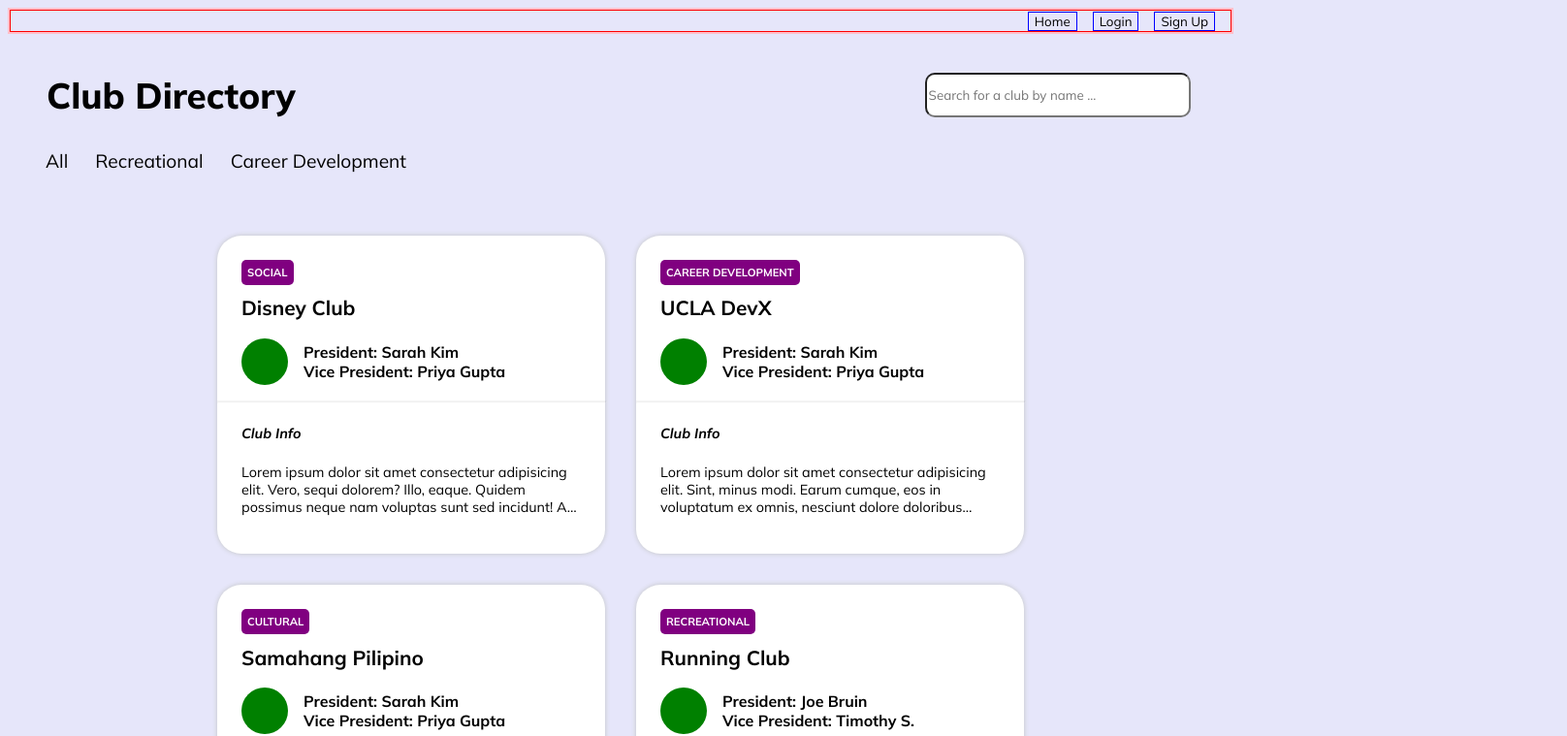
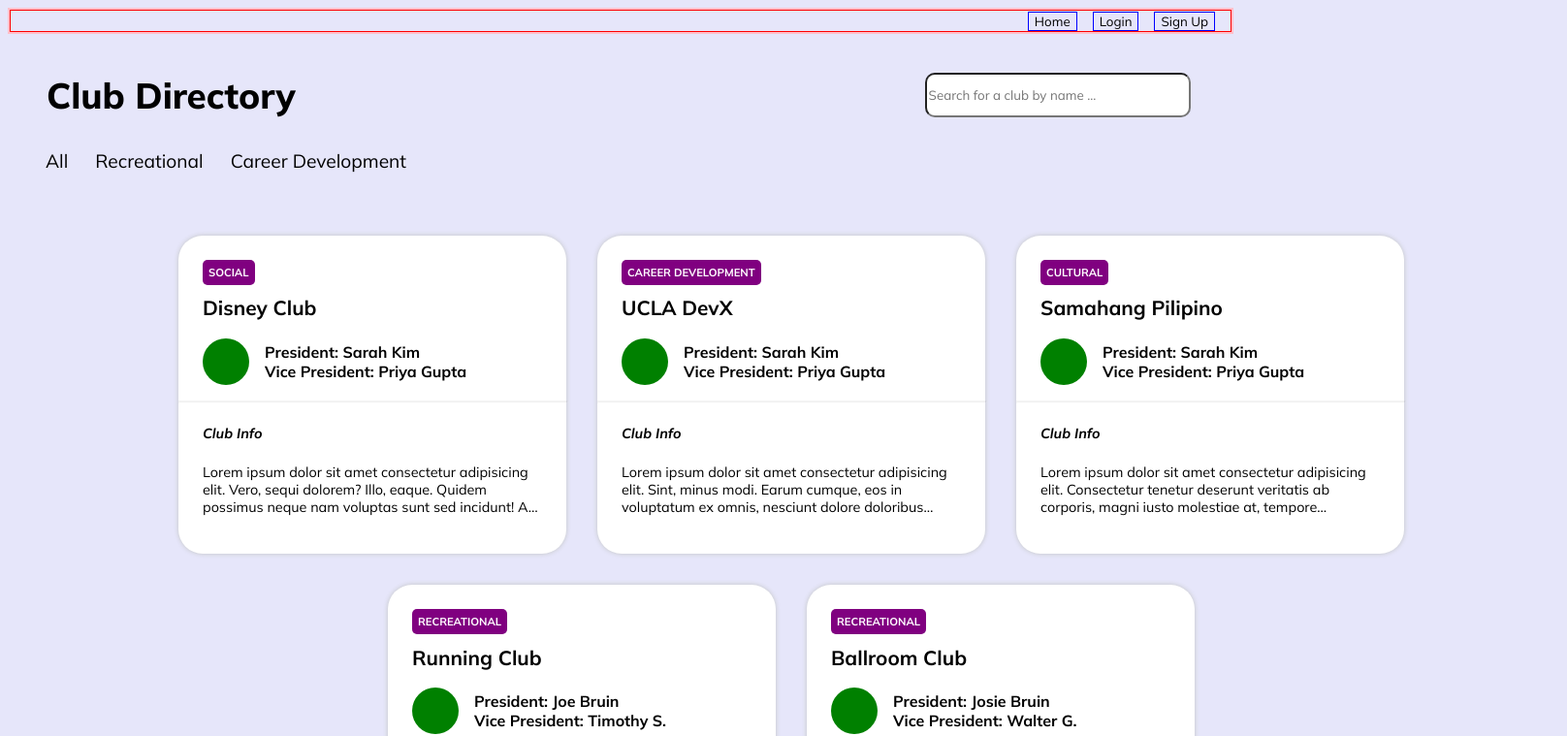
Before and after one commit to jenpennen/ucla-perspective, a React (Vite) app: page /#/ClubDirectory in a window 1280 px wide. Shown: the top 759 px of the page at 97% size, 1616 px wide, since content can reach past the window. Built offline with nearby package versions, Linux system fonts and the light colour scheme.

Commit message:
Created working filters for club directory.

```diff
--- a/src/components/Properties.jsx
+++ b/src/components/Properties.jsx
@@ -2,6 +2,7 @@ import ClubSummary, {ClubFull} from "./Club";
 
 const props = [
     {
+        id: 1,
         tag: "Social",
         name: "Disney Club",
         pres: 'Sarah Kim',
@@ -10,6 +11,7 @@ const props = [
         summary: "Lorem ipsum dolor sit amet consectetur adipisicing elit. Vero, sequi dolorem? Illo, eaque. Quidem possimus neque nam voluptas sunt sed incidunt! Aut voluptatem neque facilis iure nam, error et magni. Lorem ipsum dolor sit amet consectetur, adipisicing elit. Laboriosam dignissimos ducimus voluptatibus. Molestiae enim animi corrupti ipsa doloribus labore suscipit magnam cumque, itaque, asperiores fuga beatae et facilis voluptatum esse!",
     },
     {
+        id: 2,
         tag: "Career Development",
         name: "UCLA DevX",
         pres: 'Sarah Kim',
@@ -18,6 +20,7 @@ const props = [
         summary: "Lorem ipsum dolor sit amet consectetur adipisicing elit. Sint, minus modi. Earum cumque, eos in voluptatum ex omnis, nesciunt dolore doloribus rerum nobis voluptatibus temporibus iste quo iure ab. Repellat! Lorem ipsum dolor sit amet consectetur adipisicing elit. Placeat cupiditate labore nemo maiores voluptates architecto pariatur, repellat voluptatibus, earum ducimus quos illo similique! Dicta fugiat id sunt eius inventore provident.",
     },
     {
+        id: 3,
         tag: "Cultural",
         name: "Samahang Pilipino",
         pres: 'Sarah Kim',
@@ -26,6 +29,7 @@ const props = [
         summary: "Lorem ipsum dolor sit amet consectetur adipisicing elit. Consectetur tenetur deserunt veritatis ab corporis, magni iusto molestiae at, tempore consequatur architecto. Quo, autem? Quia veniam nesciunt hic fugiat enim quidem. Lorem ipsum dolor sit amet consectetur adipisicing elit. Suscipit repudiandae a quasi reprehenderit quam dicta et fugit molestias illo! Voluptatem libero similique beatae minima recusandae dicta, odio harum magni magnam.",
     },
     {
+        id: 4,
         tag: "Recreational",
         name: "Running Club",
         pres: 'Joe Bruin',
@@ -33,15 +37,30 @@ const props = [
         upcoming: "Beach Day at Newport",
         summary: "Lorem ipsum dolor sit amet consectetur adipisicing elit. Consectetur tenetur deserunt veritatis ab corporis, magni iusto molestiae at, tempore consequatur architecto. Quo, autem? Quia veniam nesciunt hic fugiat enim quidem. Lorem ipsum dolor sit amet consectetur adipisicing elit. Suscipit repudiandae a quasi reprehenderit quam dicta et fugit molestias illo! Voluptatem libero similique beatae minima recusandae dicta, odio harum magni magnam.",
     },
+    {
+        id: 5,
+        tag: "Recreational",
+        name: "Ballroom Club",
+        pres: 'Josie Bruin',
+        vice: "Walter G.",
+        upcoming: "Dance Party at Pauley",
+        summary: "Lorem ipsum dolor sit amet consectetur adipisicing elit. Consectetur tenetur deserunt veritatis ab corporis, magni iusto molestiae at, tempore consequatur architecto. Quo, autem? Quia veniam nesciunt hic fugiat enim quidem. Lorem ipsum dolor sit amet consectetur adipisicing elit. Suscipit repudiandae a quasi reprehenderit quam dicta et fugit molestias illo! Voluptatem libero similique beatae minima recusandae dicta, odio harum magni magnam.",
+    },
 ]
 
 export default function PropAll(prop) {
     const listItems = props.filter((element) => {
-        if (prop.input === '') {
+        if (prop.inputName === '' && prop.inputTag === 'All') {
             return element;
         }
+        else if (prop.inputName === '' && prop.inputTag !== 'All') {
+            return element.tag.toLowerCase().includes(prop.inputTag.toLowerCase())
+        }
+        else if (prop.inputName !== '' && prop.inputTag === 'All') {
+            return element.name.toLowerCase().startsWith(prop.inputName.toLowerCase())
+        }
         else {
-            return element.name.toLowerCase().startsWith(prop.input.toLowerCase())
+            return element.name.toLowerCase().startsWith(prop.inputName.toLowerCase()) && element.tag.toLowerCase().includes(prop.inputTag.toLowerCase())
         }
     });
 
--- a/src/pages/ClubDirectory.jsx
+++ b/src/pages/ClubDirectory.jsx
@@ -8,7 +8,7 @@ const Body = styled.body `
 `;
 
 const Container = styled.div `
-  max-width: 200vh;
+  width: 200vh;
   display: flex;
   flex-wrap: wrap;
   justify-content: center;
@@ -43,19 +43,20 @@ const Search = styled.input `
 `;
 
 function ClubDirectory() {
-  const [inputTxt, setInputTxt] = useState('');
+  const [inputName, setInputName] = useState('');
+  const [inputTag, setInputTag] = useState('All');
 
   return (
     <Body>
       <Title>Club Directory</Title>
-      <Search onChange={e => setInputTxt(e.target.value)} value={inputTxt} placeholder="Search for a club by name ..."></Search>
+      <Search onChange={e => setInputName(e.target.value)} value={inputName} placeholder="Search for a club by name ..."></Search>
       <Filters>
-        <Button>All</Button>
-        <Button>Recreational</Button>
-        <Button>Career Development</Button>
+        <Button onClick={() => setInputTag('All')} value={inputTag}>All</Button>
+        <Button onClick={() => setInputTag('Recreational')} value={inputTag}>Recreational</Button>
+        <Button onClick={() => setInputTag('Career Development')} value={inputTag}>Career Development</Button>
       </Filters>
       <Container>
-        <PropFull input={inputTxt}/>
+        <PropFull inputName={inputName} inputTag={inputTag}/>
       </Container>
     </Body>
   );
```
